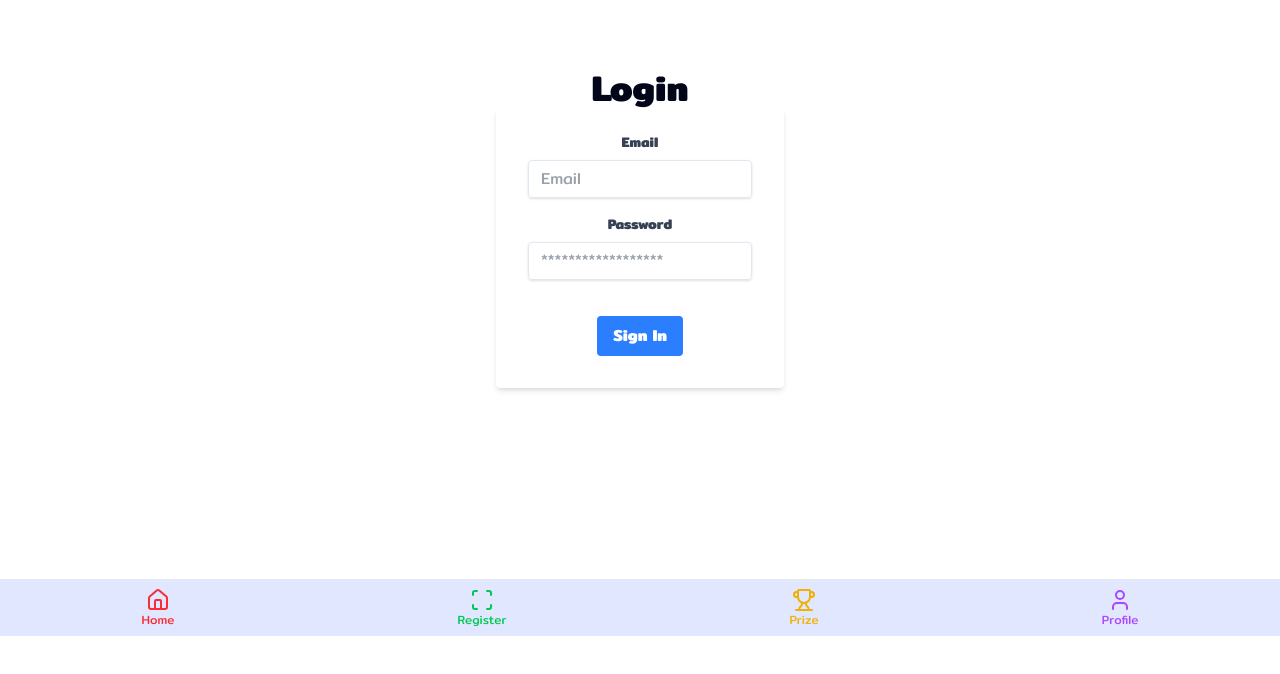
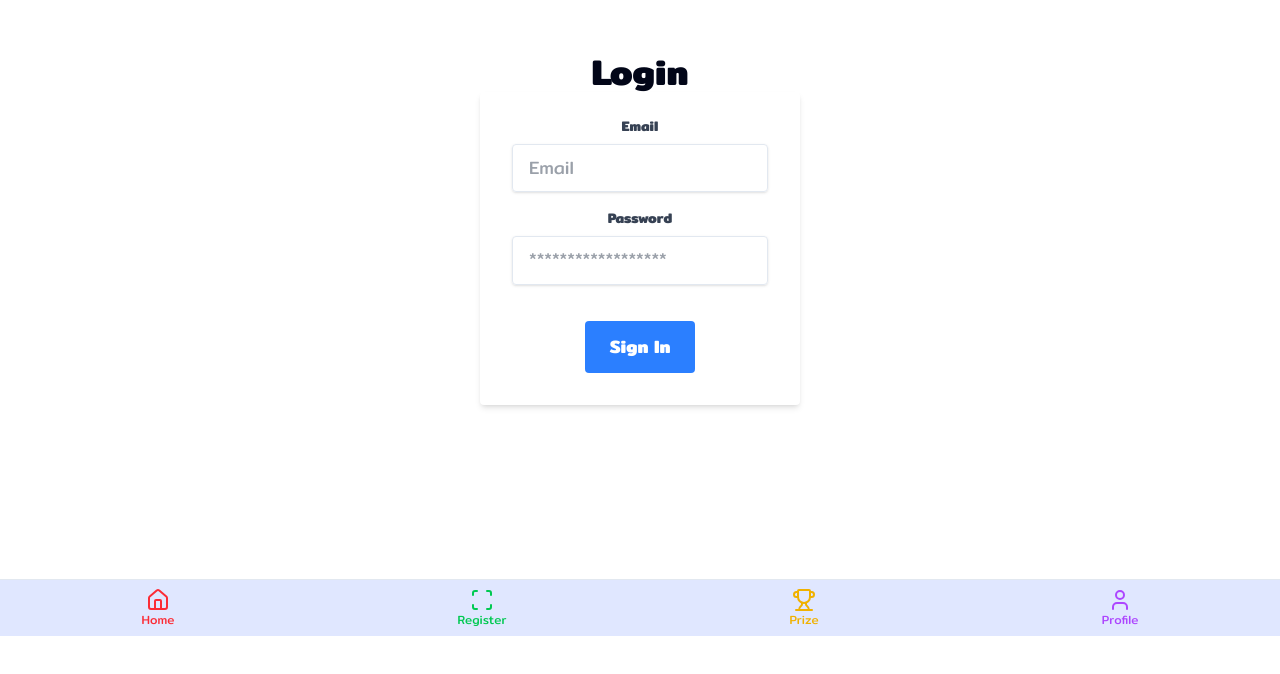
Before and after one commit to rachatanawee/evtstaff, a Next.js app: page /en/login in a window 1280 px wide. Shown: the part 164-838 px from the top of the page. Built offline with nearby package versions, Linux system fonts and the light colour scheme; no server answers.

Commit message:
fix check dup with constant

```diff
--- a/src/app/[locale]/login/page.tsx
+++ b/src/app/[locale]/login/page.tsx
@@ -8,6 +8,7 @@ export default function Login() {
   const [email, setEmail] = useState('')
   const [password, setPassword] = useState('')
   const [loginError, setLoginError] = useState<string | null>(null); // New state for login error
+  const [isLoading, setIsLoading] = useState(false); // New state for loading
   const supabase = createClient()
   const router = useRouter()
   const pathname = usePathname()
@@ -15,6 +16,7 @@ export default function Login() {
 
   const handleLogin = async () => {
     setLoginError(null); // Clear previous errors
+    setIsLoading(true); // Set loading to true
     const { error } = await supabase.auth.signInWithPassword({
       email,
       password,
@@ -23,14 +25,16 @@ export default function Login() {
     if (error) {
       console.error('Login error:', error.message);
       setLoginError(error.message); // Set the error message
+      setIsLoading(false); // Set loading to false on error
     } else {
       router.push(`/${locale}/home`);
+      // Loading will remain true until the new page loads
     }
   }
 
   return (
-    <div className="flex flex-col items-center justify-center min-h-screen py-2">
-      <main className="flex flex-col items-center justify-center w-full flex-1 px-20 text-center">
+    <div className="flex flex-col items-center justify-center min-h-screen">
+      <main className="flex flex-col items-center justify-center w-full flex-1 text-center">
         <h1 className="text-4xl font-bold">
           Login
         </h1>
@@ -41,12 +45,13 @@ export default function Login() {
                 Email
               </label>
               <input
-                className="shadow appearance-none border rounded w-full py-2 px-3 text-gray-700 leading-tight focus:outline-none focus:shadow-outline"
+                className="shadow appearance-none border rounded w-full py-3 px-4 text-lg text-gray-700 leading-tight focus:outline-none focus:shadow-outline"
                 id="email"
                 type="email"
                 placeholder="Email"
                 value={email}
                 onChange={(e) => setEmail(e.target.value)}
+                disabled={isLoading} // Disable input during loading
               />
             </div>
             <div className="mb-6">
@@ -54,12 +59,13 @@ export default function Login() {
                 Password
               </label>
               <input
-                className="shadow appearance-none border rounded w-full py-2 px-3 text-gray-700 mb-3 leading-tight focus:outline-none focus:shadow-outline"
+                className="shadow appearance-none border rounded w-full py-3 px-4 text-lg text-gray-700 mb-3 leading-tight focus:outline-none focus:shadow-outline"
                 id="password"
                 type="password"
                 placeholder="******************"
                 value={password}
                 onChange={(e) => setPassword(e.target.value)}
+                disabled={isLoading} // Disable input during loading
               />
             </div>
             {loginError && (
@@ -67,14 +73,18 @@ export default function Login() {
             )}
             <div className="flex items-center justify-center">
               <button
-                className="bg-blue-500 hover:bg-blue-700 text-white font-bold py-2 px-4 rounded focus:outline-none focus:shadow-outline"
+                className="bg-blue-500 hover:bg-blue-700 text-white font-bold py-3 px-6 text-lg rounded focus:outline-none focus:shadow-outline"
                 type="button"
                 onClick={handleLogin}
+                disabled={isLoading} // Disable button during loading
               >
-                Sign In
+                {isLoading ? 'Logging in...' : 'Sign In'} {/* Change button text based on loading state */}
               </button>
             </div>
           </form>
+          {isLoading && (
+            <p className="text-gray-600 mt-4">Loading home page...</p>
+          )}
         </div>
       </main>
     </div>
--- a/src/app/[locale]/register/actions.ts
+++ b/src/app/[locale]/register/actions.ts
@@ -45,14 +45,21 @@ export async function checkInParticipant(scannedData: string) {
 
     if (insertError) {
       // Check for duplicate key error
-      if (insertError.code === '23505') {
+      if (insertError.code === '23505' || insertError.code === '42501') {
         // 23505 is the PostgreSQL error code for unique_violation
+        console.log('Duplicate error detected. Attempting to fetch existing registration.');
+        console.log('Employee ID:', parsedData.employee_id);
+        console.log('Session:', session);
+
         const { data: existingRegistration, error: selectError } =
           await supabase
             .from('registrations')
             .select('registered_at')
             .eq('employee_id', parsedData.employee_id)
-            .single()
+            .eq('session', session)
+
+        console.log('Select data:', existingRegistration);
+        console.log('Select error:', selectError);
 
         if (selectError) {
           // This should not happen if we have a duplicate error, but handle it just in case
@@ -61,18 +68,22 @@ export async function checkInParticipant(scannedData: string) {
           )
         }
 
-        if (existingRegistration) {
-          const registeredAt = new Date(existingRegistration.registered_at)
+        if (existingRegistration && existingRegistration.length > 0) {
+          const registeredAt = new Date(existingRegistration[0].registered_at)
           const time = registeredAt.toLocaleTimeString('th-TH', {
             hour: '2-digit',
             minute: '2-digit',
             second: '2-digit',
           })
           return { success: false, message: `มี register แล้วเมื่อเวลา ${time}` }
+        } else {
+          // This case means a duplicate error occurred, but select returned no data.
+          // This could indicate an RLS issue or a race condition.
+          return { success: false, message: 'Registration failed due to an unexpected duplicate entry or permission issue.' };
         }
       }
       // For other errors
-      throw new Error(`Supabase insert error: ${insertError.message}`)
+      throw new Error(`Supabase insert error: ${insertError.code}:${insertError.message}`)
     }
 
     const message = `Successfully registered new employee ID: ${parsedData.employee_id}. Session: ${session}`
```
